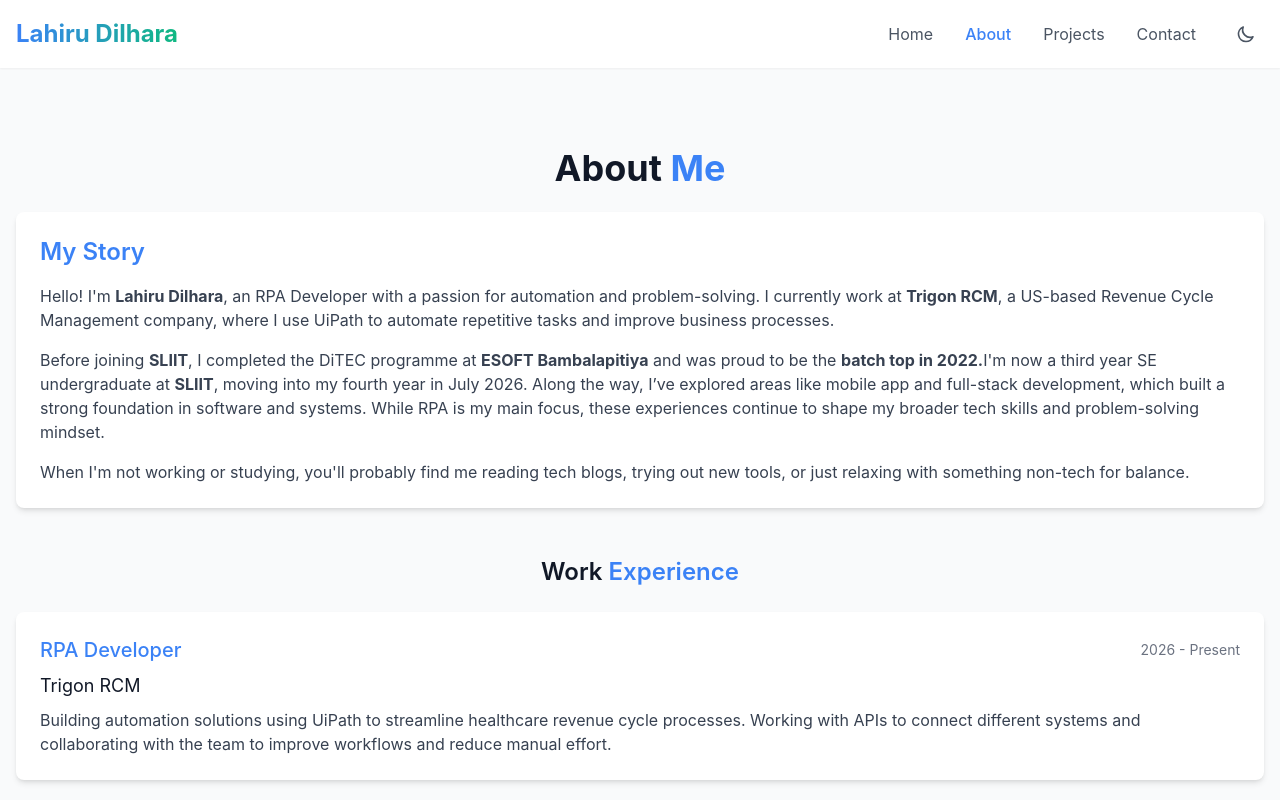
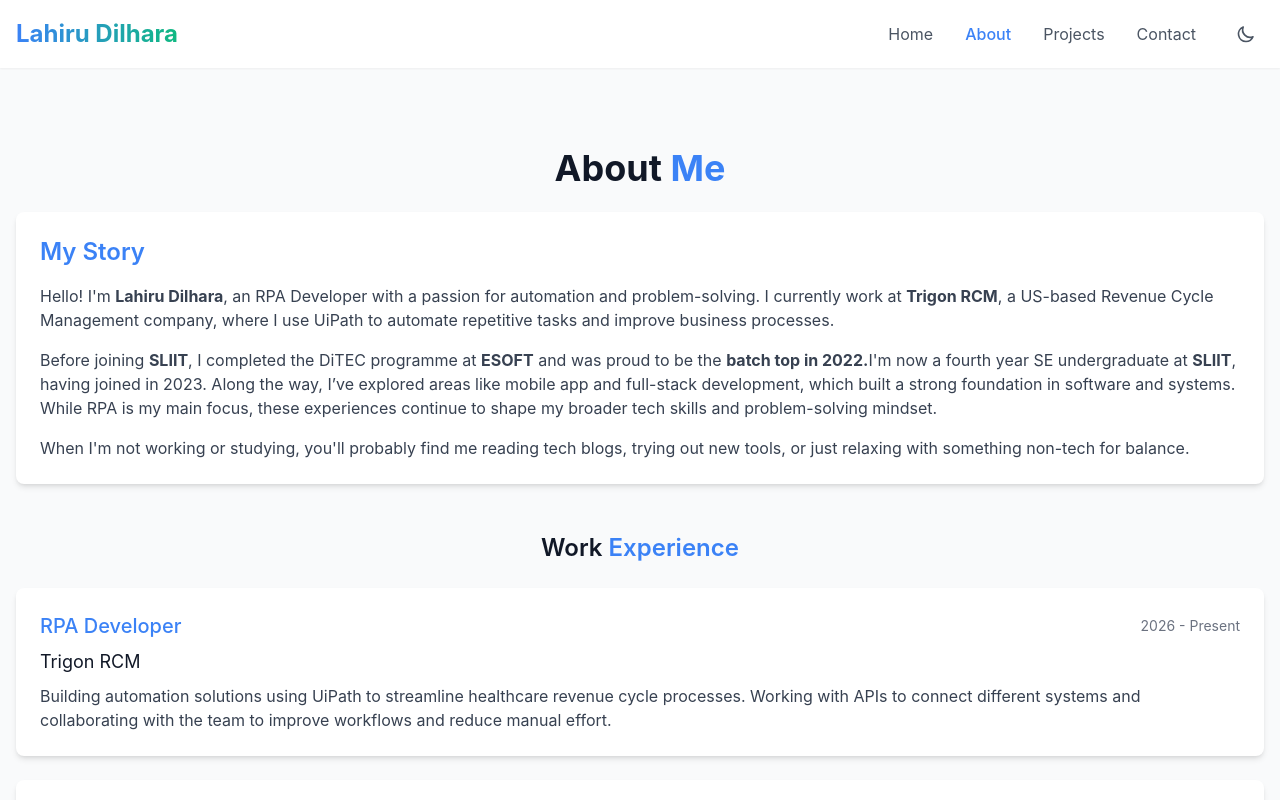
Before and after one commit to LahiruDCode/MyWebsite, a React (Create React App) app in the folder frontend/: page /about in a window 1280 px wide. Shown: the top 800 px of the page. Built offline with nearby package versions, Linux system fonts and the light colour scheme.

Commit message:
style: fix indentation and spacing in About page content

```diff
--- a/frontend/src/pages/About.js
+++ b/frontend/src/pages/About.js
@@ -66,17 +66,17 @@ const About = () => {
             </h2>
             <div className="space-y-4 text-gray-700 dark:text-gray-300">
               <p>
-              Hello! I'm <b>Lahiru Dilhara</b>, an RPA Developer with a passion for automation and problem-solving.
-              I currently work at <b>Trigon RCM</b>, a US-based Revenue Cycle Management company, where I use UiPath to automate repetitive tasks and improve business processes.
+                Hello! I'm <b>Lahiru Dilhara</b>, an RPA Developer with a passion for automation and problem-solving.
+                I currently work at <b>Trigon RCM</b>, a US-based Revenue Cycle Management company, where I use UiPath to automate repetitive tasks and improve business processes.
               </p>
               <p>
-              Before joining <b>SLIIT</b>, I completed the DiTEC programme at <b>ESOFT Bambalapitiya</b> and was proud to be the <b>batch top in 2022.</b>
-               I'm now a third year SE undergraduate at <b>SLIIT</b>, moving into my fourth year in July 2026.
-              Along the way, I’ve explored areas like mobile app and full-stack development, which built a strong foundation in software and systems.
-              While RPA is my main focus, these experiences continue to shape my broader tech skills and problem-solving mindset.
+                Before joining <b>SLIIT</b>, I completed the DiTEC programme at <b>ESOFT</b> and was proud to be the <b>batch top in 2022.</b>
+                I'm now a fourth year SE undergraduate at <b>SLIIT</b>, having joined in 2023.
+                Along the way, I’ve explored areas like mobile app and full-stack development, which built a strong foundation in software and systems.
+                While RPA is my main focus, these experiences continue to shape my broader tech skills and problem-solving mindset.
               </p>
               <p>
-              When I'm not working or studying, you'll probably find me reading tech blogs, trying out new tools, or just relaxing with something non-tech for balance.
+                When I'm not working or studying, you'll probably find me reading tech blogs, trying out new tools, or just relaxing with something non-tech for balance.
               </p>
             </div>
           </div>
```
